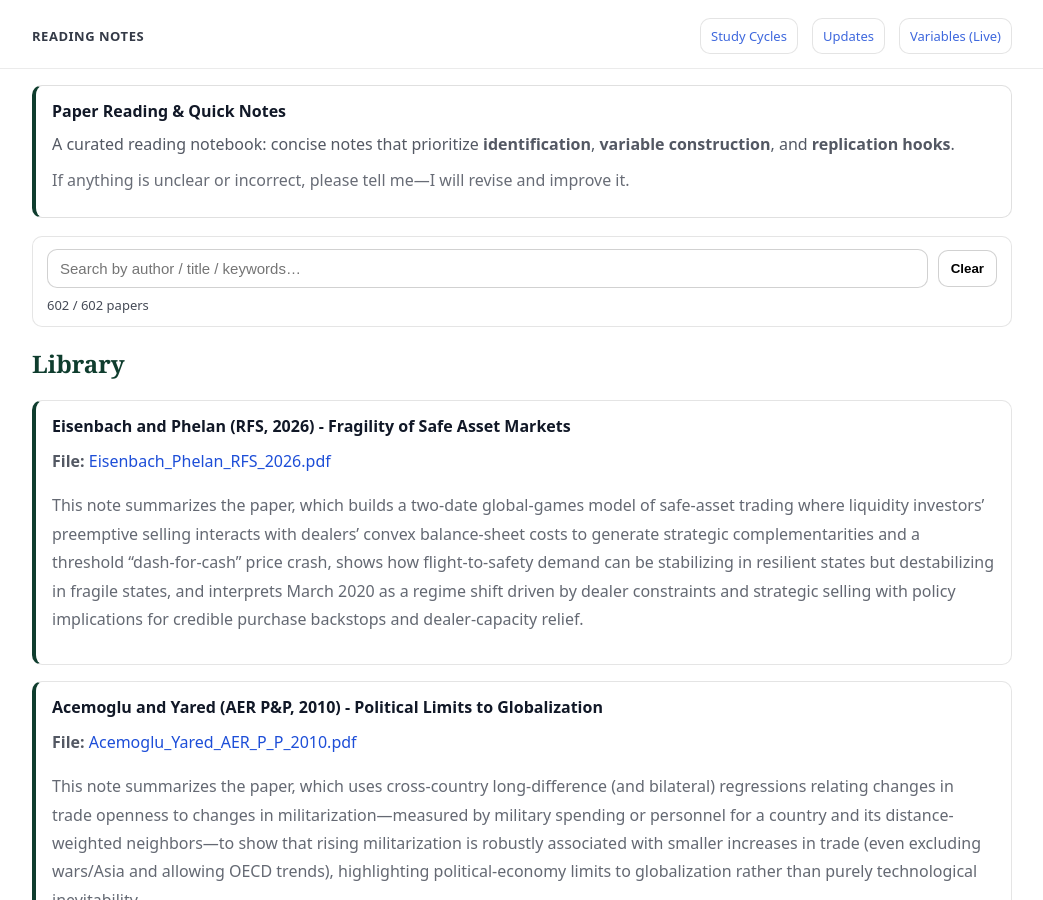
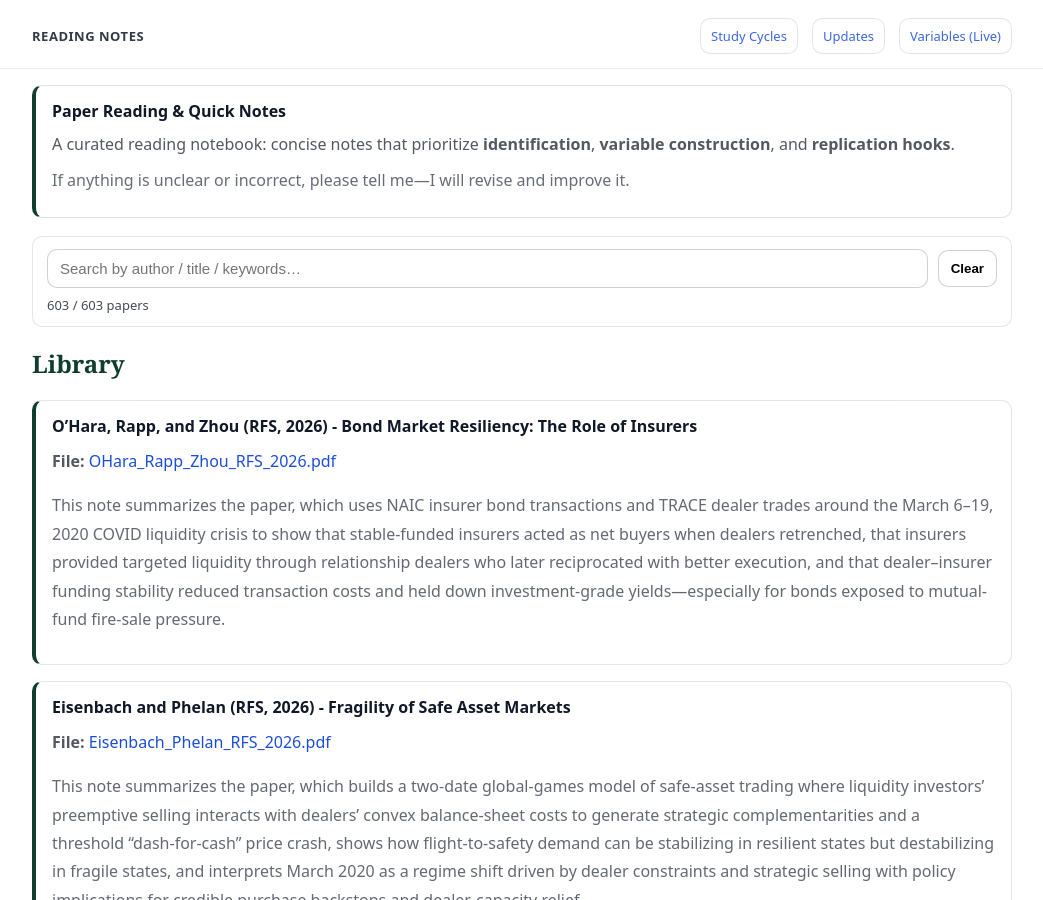
Before and after one commit to yaxinzn/study-archive, a Jekyll site: the page built from reading/index.md, in a window 1280 px wide and 900 px high. Shown: the whole window, without its empty margins (118-1161 px from the left). Built offline with Jekyll 4.4.1, drawn with Linux system fonts in a browser that asks for light colours.

Commit message:
Reading: add/update OHara_Rapp_Zhou_RFS_2026.pdf

```diff
--- a/_data/reading.yml
+++ b/_data/reading.yml
@@ -1,3 +1,7 @@
+- title: "O’Hara, Rapp, and Zhou (RFS, 2026) - Bond Market Resiliency: The Role of Insurers"
+  file: "OHara_Rapp_Zhou_RFS_2026.pdf"
+  desc: "This note summarizes the paper, which uses NAIC insurer bond transactions and TRACE dealer trades around the March 6–19, 2020 COVID liquidity crisis to show that stable-funded insurers acted as net buyers when dealers retrenched, that insurers provided targeted liquidity through relationship dealers who later reciprocated with better execution, and that dealer–insurer funding stability reduced transaction costs and held down investment-grade yields—especially for bonds exposed to mutual-fund fire-sale pressure."
+
 - title: "Eisenbach and Phelan (RFS, 2026) - Fragility of Safe Asset Markets"
   file: "Eisenbach_Phelan_RFS_2026.pdf"
   desc: "This note summarizes the paper, which builds a two-date global-games model of safe-asset trading where liquidity investors’ preemptive selling interacts with dealers’ convex balance-sheet costs to generate strategic complementarities and a threshold “dash-for-cash” price crash, shows how flight-to-safety demand can be stabilizing in resilient states but destabilizing in fragile states, and interprets March 2020 as a regime shift driven by dealer constraints and strategic selling with policy implications for credible purchase backstops and dealer-capacity relief."
```
Also changed, not shown: 1 other file.
